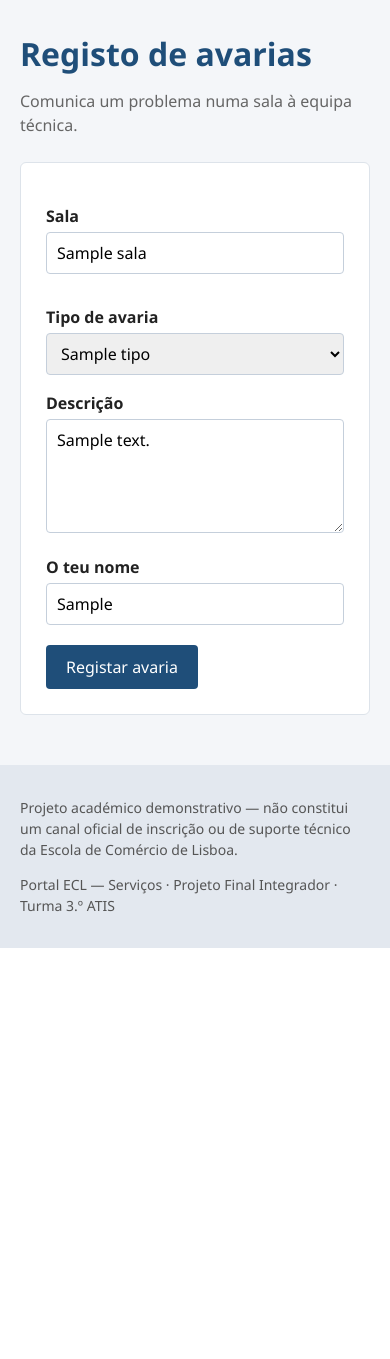
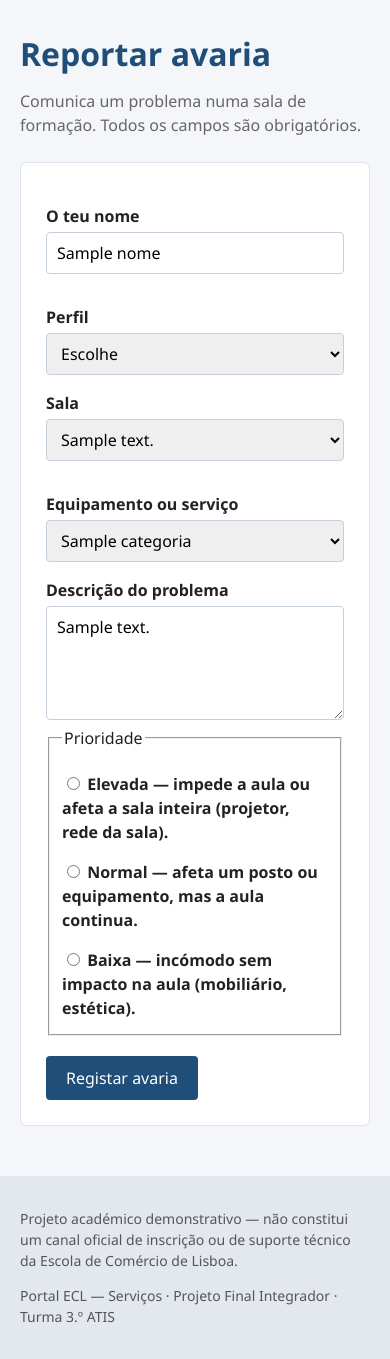
Before and after one commit to 5781-tiago/Projeto-de-Introdu-o, a Java web app: template portal-ecl/src/main/webapp/WEB-INF/views/avaria.jsp in a window 390 px wide. Shown: the part 209-1568 px from the top of the page. Before the commit the page ends 1157 px from the top, so only its background shows below. Run offline with Tomcat 11, a stand-in JSP engine, Linux system fonts and the light colour scheme; the template is opened without the code that fills it: most values are stand-ins (such as "Sample title", 1, 10 or a date in 2020); data that the repository does not hold is empty; database files in the repository are not loaded.

Commit message:
Reporte de avarias com sala, categoria, prioridade e consulta por código
- Evolução do formulário de pedidos de apoio do trabalho anterior
- Identificação com nome e perfil (formando/formador)
- Sala escolhida de uma lista com edifício e piso
- Categorias PC, projetor, rede, Wi-Fi, impressora, software, mobiliário e outro
- Prioridade com regra de classificação visível
- Código do pedido e consulta pública do estado sem dados pessoais

```diff
--- a/portal-ecl/src/main/webapp/WEB-INF/views/avaria.jsp
+++ b/portal-ecl/src/main/webapp/WEB-INF/views/avaria.jsp
@@ -1,45 +1,76 @@
 <%@ taglib prefix="c" uri="jakarta.tags.core" %>
 <%@ taglib prefix="fn" uri="jakarta.tags.functions" %>
-<c:set var="titulo" value="Registo de avarias" />
+<c:set var="titulo" value="Reportar avaria" />
+<c:set var="menu" value="avarias" />
 <%@ include file="includes/cabecalho.jspf" %>
 
-<h1>Registo de avarias</h1>
-<p class="subtitulo">Comunica um problema numa sala à equipa técnica.</p>
+<h1>Reportar avaria</h1>
+<p class="subtitulo">Comunica um problema numa sala de formação. Todos os campos são obrigatórios.</p>
 
 <c:if test="${not empty erros}">
-    <div class="alerta alerta-erro">Há campos por corrigir no formulário.</div>
+    <div class="alerta alerta-erro" role="alert">Há campos por corrigir no formulário.</div>
 </c:if>
 
-<form class="formulario" action="${pageContext.request.contextPath}/avarias" method="post" novalidate>
+<form class="formulario" action="${pageContext.request.contextPath}/avarias" method="post">
+
+    <div class="linha">
+        <div>
+            <label for="nome">O teu nome</label>
+            <input type="text" id="nome" name="nome" value="${fn:escapeXml(nome)}" minlength="3" maxlength="120" required
+                   class="${not empty erros.nome ? 'invalido' : ''}">
+            <c:if test="${not empty erros.nome}"><span class="erro"><c:out value="${erros.nome}" /></span></c:if>
+        </div>
+        <div>
+            <label for="perfil">Perfil</label>
+            <select id="perfil" name="perfil" required class="${not empty erros.perfil ? 'invalido' : ''}">
+                <option value="">Escolhe</option>
+                <c:forEach var="p" items="${perfis}">
+                    <option value="${p}" ${p eq perfil ? 'selected' : ''}>${p}</option>
+                </c:forEach>
+            </select>
+            <c:if test="${not empty erros.perfil}"><span class="erro"><c:out value="${erros.perfil}" /></span></c:if>
+        </div>
+    </div>
 
     <div class="linha">
         <div>
             <label for="sala">Sala</label>
-            <input type="text" id="sala" name="sala" value="${fn:escapeXml(sala)}" maxlength="20" required
-                   class="${not empty erros.sala ? 'invalido' : ''}">
+            <select id="sala" name="sala" required class="${not empty erros.sala ? 'invalido' : ''}">
+                <option value="">Escolhe a sala</option>
+                <c:forEach var="s" items="${salas}">
+                    <option value="${s.id}" ${s.id.toString() eq salaId ? 'selected' : ''}><c:out value="${s.descricao}" /></option>
+                </c:forEach>
+            </select>
             <c:if test="${not empty erros.sala}"><span class="erro"><c:out value="${erros.sala}" /></span></c:if>
         </div>
         <div>
-            <label for="tipo">Tipo de avaria</label>
-            <select id="tipo" name="tipo" required class="${not empty erros.tipo ? 'invalido' : ''}">
-                <option value="">Escolhe uma opção</option>
-                <c:forEach var="t" items="${tipos}">
-                    <option value="${t}" ${t eq tipo ? 'selected' : ''}>${t}</option>
+            <label for="categoria">Equipamento ou serviço</label>
+            <select id="categoria" name="categoria" required class="${not empty erros.categoria ? 'invalido' : ''}">
+                <option value="">Escolhe</option>
+                <c:forEach var="cat" items="${categorias}">
+                    <option value="${cat}" ${cat eq categoria ? 'selected' : ''}>${cat}</option>
                 </c:forEach>
             </select>
-            <c:if test="${not empty erros.tipo}"><span class="erro"><c:out value="${erros.tipo}" /></span></c:if>
+            <c:if test="${not empty erros.categoria}"><span class="erro"><c:out value="${erros.categoria}" /></span></c:if>
         </div>
     </div>
 
-    <label for="descricao">Descrição</label>
-    <textarea id="descricao" name="descricao" rows="4" required minlength="10"
+    <label for="descricao">Descrição do problema</label>
+    <textarea id="descricao" name="descricao" rows="4" minlength="10" maxlength="1000" required
+              placeholder="O que acontece, desde quando e em que posto ou equipamento."
               class="${not empty erros.descricao ? 'invalido' : ''}"><c:out value="${descricao}" /></textarea>
     <c:if test="${not empty erros.descricao}"><span class="erro"><c:out value="${erros.descricao}" /></span></c:if>
 
-    <label for="reportadoPor">O teu nome</label>
-    <input type="text" id="reportadoPor" name="reportadoPor" value="${fn:escapeXml(reportadoPor)}" maxlength="120" required
-           class="${not empty erros.reportadoPor ? 'invalido' : ''}">
-    <c:if test="${not empty erros.reportadoPor}"><span class="erro"><c:out value="${erros.reportadoPor}" /></span></c:if>
+    <fieldset class="prioridades ${not empty erros.prioridade ? 'invalido' : ''}">
+        <legend>Prioridade</legend>
+        <label class="opcao"><input type="radio" name="prioridade" value="Elevada" required ${prioridade eq 'Elevada' ? 'checked' : ''}>
+            <span><strong>Elevada</strong> — impede a aula ou afeta a sala inteira (projetor, rede da sala).</span></label>
+        <label class="opcao"><input type="radio" name="prioridade" value="Normal" ${prioridade eq 'Normal' ? 'checked' : ''}>
+            <span><strong>Normal</strong> — afeta um posto ou equipamento, mas a aula continua.</span></label>
+        <label class="opcao"><input type="radio" name="prioridade" value="Baixa" ${prioridade eq 'Baixa' ? 'checked' : ''}>
+            <span><strong>Baixa</strong> — incómodo sem impacto na aula (mobiliário, estética).</span></label>
+    </fieldset>
+    <c:if test="${not empty erros.prioridade}"><span class="erro"><c:out value="${erros.prioridade}" /></span></c:if>
 
     <button class="botao" type="submit">Registar avaria</button>
 </form>
```
Also changed, not shown: portal-ecl/src/main/java/pt/ecl/servlet/AvariaServlet.java (+99 -49 lines), portal-ecl/src/main/webapp/WEB-INF/views/avaria-confirmacao.jsp (added, +23 -0 lines), portal-ecl/src/main/webapp/WEB-INF/views/avaria-consulta.jsp (added, +38 -0 lines).
